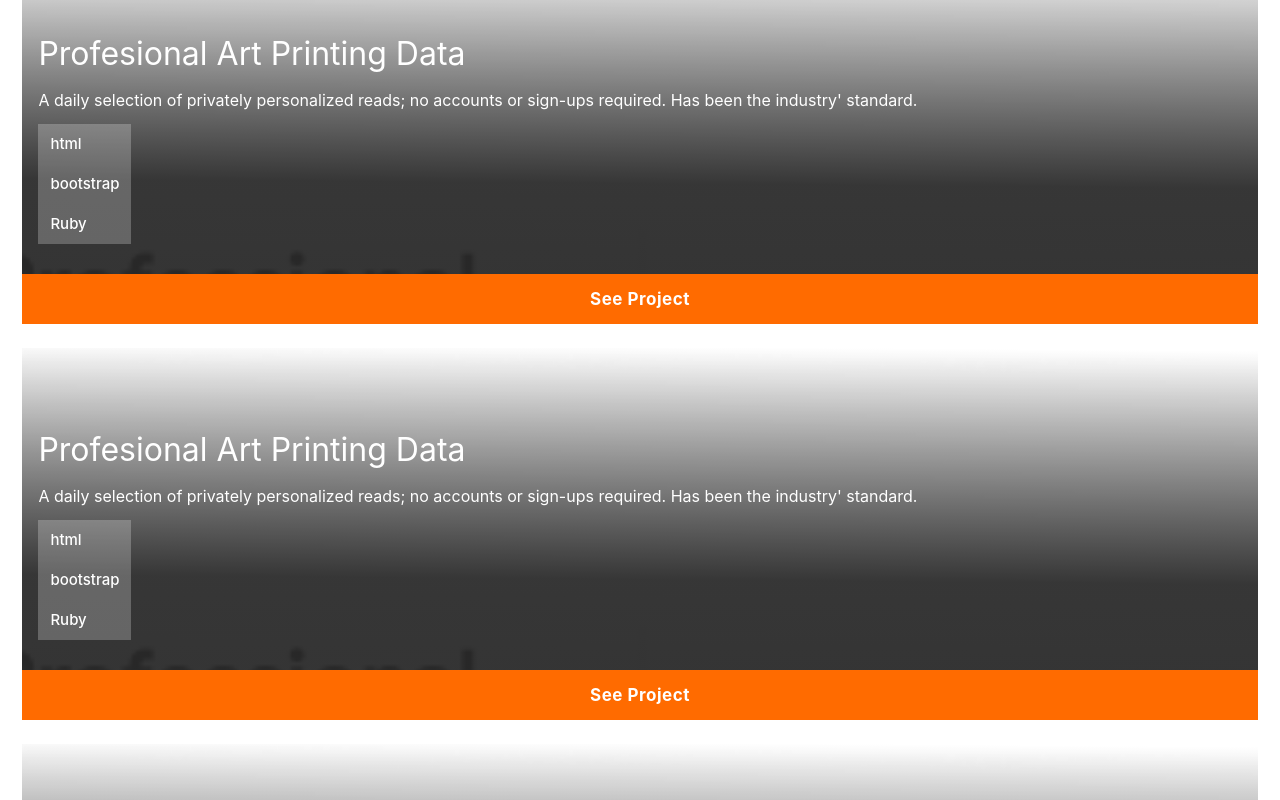
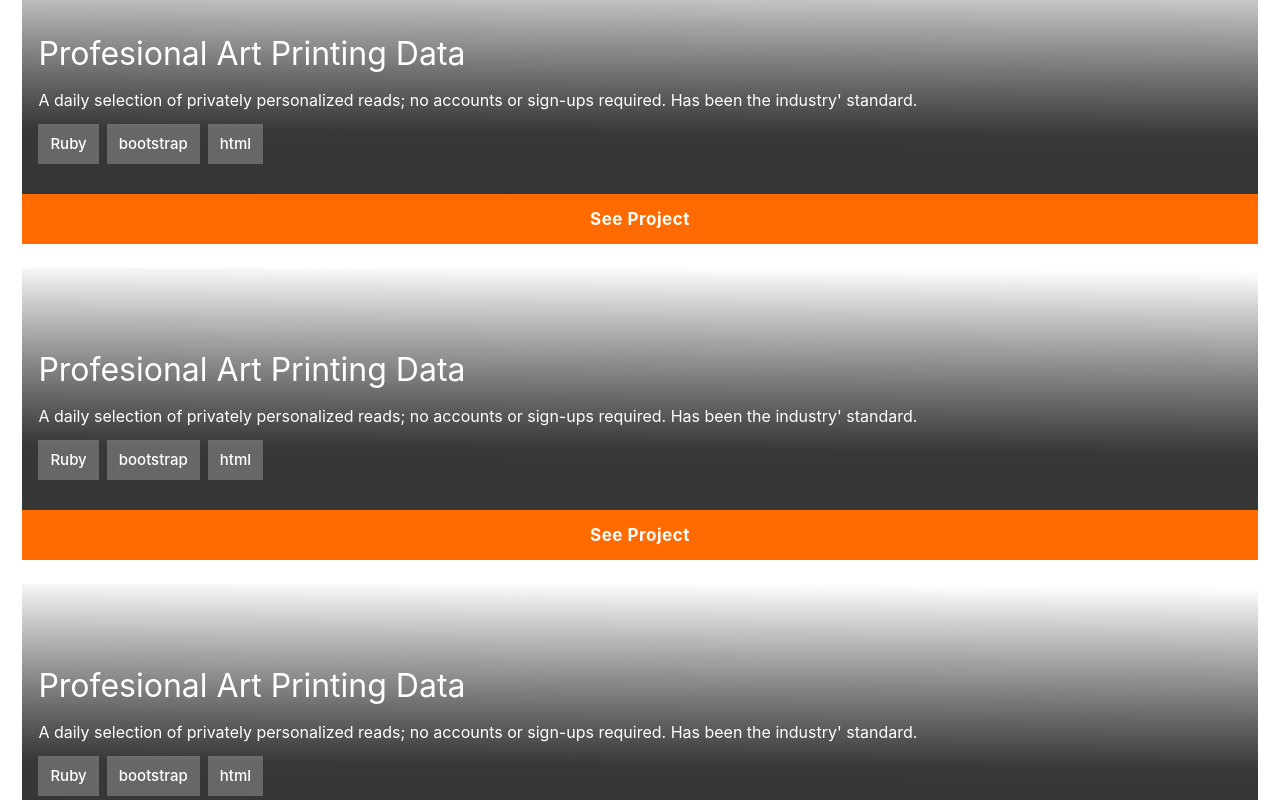
Before and after one commit to Abbas-Aljuaifari/code-pair-programing, a plain HTML site: page index.html in a window 1280 px wide. Shown: the part 2160-2960 px from the top of the page. Drawn offline with Linux system fonts and the light colour scheme.

Commit message:
Update css code in work-tag-items

```diff
--- a/style.css
+++ b/style.css
@@ -276,9 +276,6 @@ ul {
 }
 
 .work-tag-items {
-  display: flex;
-  flex-direction: row;
-  align-items: center;
   padding: 10px 12px;
   background-color: rgba(255, 255, 255, 0.24);
   font-family: var(--font-inter);
@@ -287,6 +284,8 @@ ul {
   font-size: 15px;
   line-height: 20px;
   outline: none;
+  float: right;
+  margin-right: 8px;
 }
 
 .work-button-section {
```
